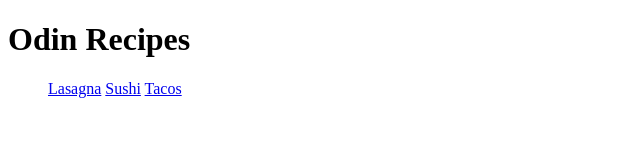
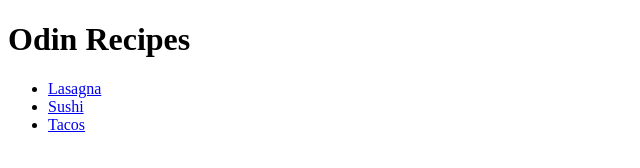
Before and after one commit to Xaizoku/odin-recipes, a plain HTML site: page index.html in a window 1280 px wide. Shown: the whole page, without its empty margins (0-640 px from the left). Drawn offline with Linux system fonts and the light colour scheme.

Commit message:
Changes made to th website
Changed to list format for the recipe links in main page

```diff
--- a/index.html
+++ b/index.html
@@ -8,10 +8,9 @@
   <body>
     <h1>Odin Recipes</h1>
     <ul>
-        <a href="recipes/lasagna.html">Lasagna</a>
-        <a href="recipes/sushi.html">Sushi</a>
-        <a href="recipes/tacos.html">Tacos</a>
-
+        <li><a href="recipes/lasagna.html">Lasagna</a></li>
+        <li><a href="recipes/sushi.html">Sushi</a></li>
+        <li><a href="recipes/tacos.html">Tacos</a></li>
     </ul>
   </body>
 </html>
```
